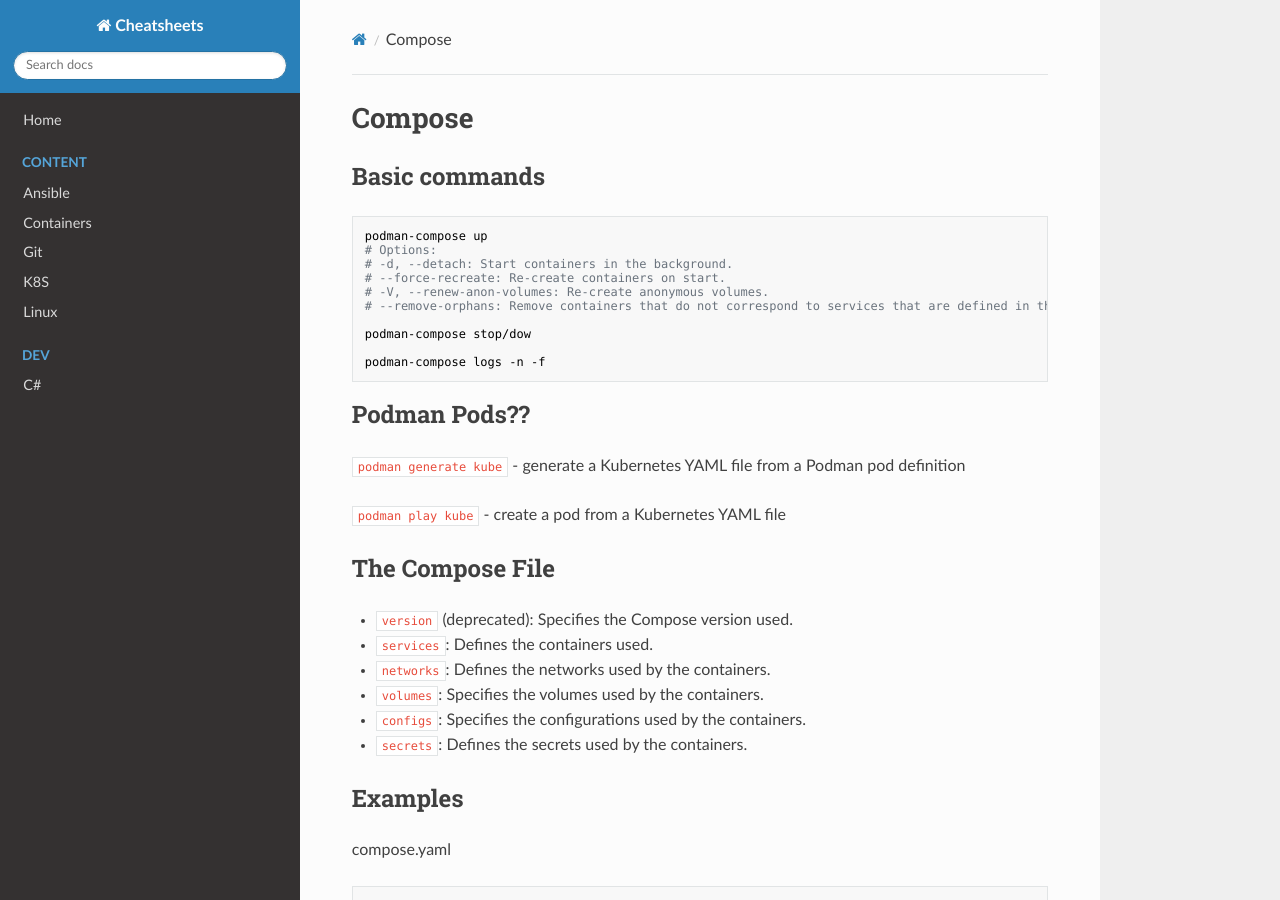
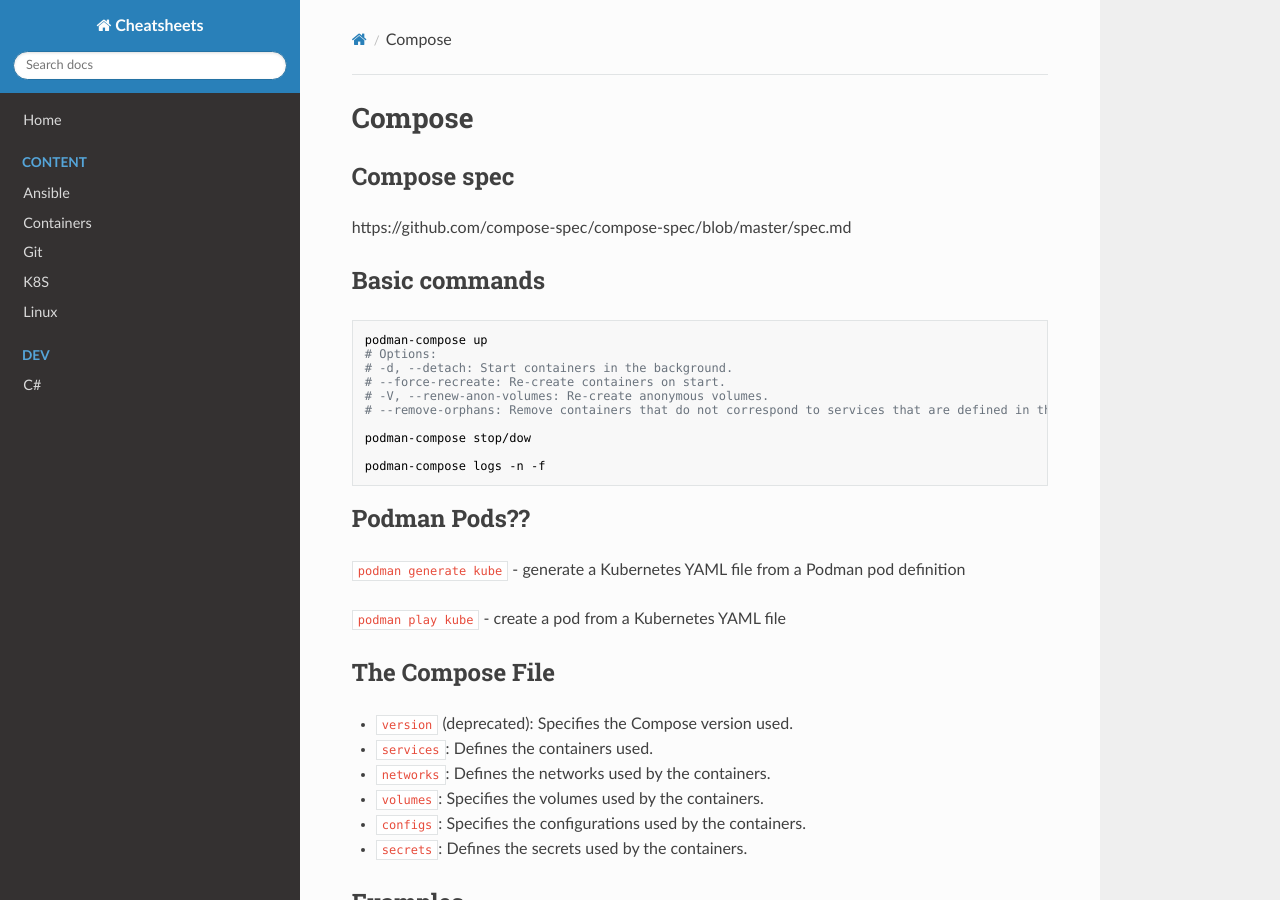
Before and after one commit to alextitov1/cheatsheets, an MkDocs documentation site: the page built from docs/container/Compose.md, in a window 1280 px wide and 900 px high. Built offline with MkDocs 1.6.1, drawn with Linux system fonts in a browser that asks for light colours; nearby versions of some CDN libraries.

Commit message:
Update Compose.md

````diff
--- a/docs/container/Compose.md
+++ b/docs/container/Compose.md
@@ -1,4 +1,8 @@
 # Compose
+
+## Compose spec
+
+https://github.com/compose-spec/compose-spec/blob/master/spec.md
 
 ## Basic commands
 ```sh
````
